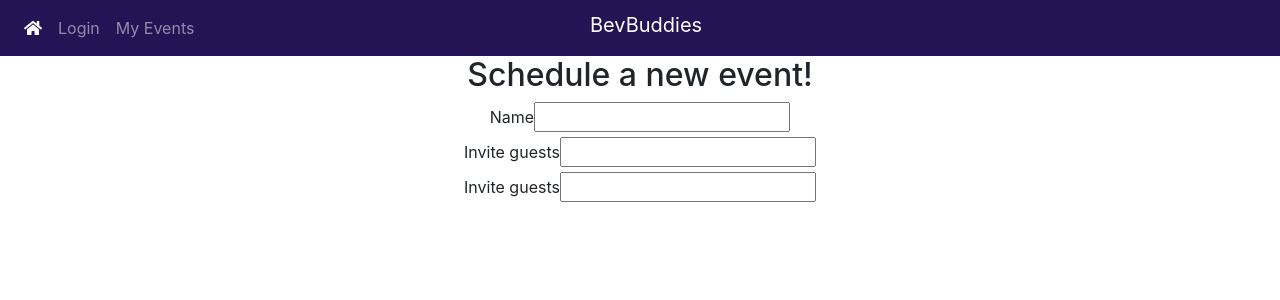
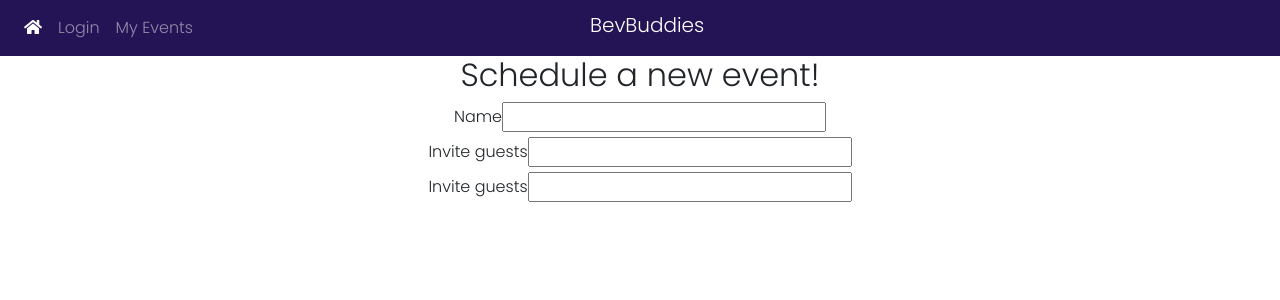
Before and after one commit to CSimoneCode/Hackathon, a React (Create React App) app: page /events/new in a window 1280 px wide. Shown: the top 300 px of the page. Built offline with nearby package versions, Linux system fonts and the light colour scheme.

Commit message:
saving progress

```diff
--- a/database/models/index.js
+++ b/database/models/index.js
@@ -1,7 +1,7 @@
 const mongoose = require('mongoose');
 
 const connectionString =
-process.env.MONGODB_URI || "mongodb://localhost:27017/BevBuddies";
+process.env.MONGODB_URI || "mongodb://localhost:27017/drinks_with_friends";
 
 const configOptions = {
   useNewUrlParser: true,
--- a/public/index.html
+++ b/public/index.html
@@ -3,6 +3,8 @@
   <head>
     <meta charset="utf-8" />
     <link rel="icon" href="%PUBLIC_URL%/favicon.ico" />
+    <link rel="preconnect" href="https://fonts.gstatic.com">
+    <link href="https://fonts.googleapis.com/css2?family=Poppins:wght@300&display=swap" rel="stylesheet">
     <meta name="viewport" content="width=device-width, initial-scale=1" />
     <meta name="theme-color" content="#000000" />
     <meta
--- a/src/App.css
+++ b/src/App.css
@@ -1,3 +1,7 @@
+* {
+  font-family: 'Poppins', sans-serif;
+}
+
 .App {
   text-align: center;
 }
--- a/src/pages/DemoNewEvent.js
+++ b/src/pages/DemoNewEvent.js
@@ -15,7 +15,6 @@
 
 
   removeItem = () => {
-
   }
 
 
--- a/src/reportWebVitals.js
+++ /dev/null
@@ -1,13 +0,0 @@
-const reportWebVitals = onPerfEntry => {
-  if (onPerfEntry && onPerfEntry instanceof Function) {
-    import('web-vitals').then(({ getCLS, getFID, getFCP, getLCP, getTTFB }) => {
-      getCLS(onPerfEntry);
-      getFID(onPerfEntry);
-      getFCP(onPerfEntry);
-      getLCP(onPerfEntry);
-      getTTFB(onPerfEntry);
-    });
-  }
-};
-
-export default reportWebVitals;
```
Also changed, not shown: database/populateApp.js (+4 -4 lines), src/pages/DemoVendorList.js (line endings or trailing spaces), 1 other file (tests, documents, lock files or other folders).
